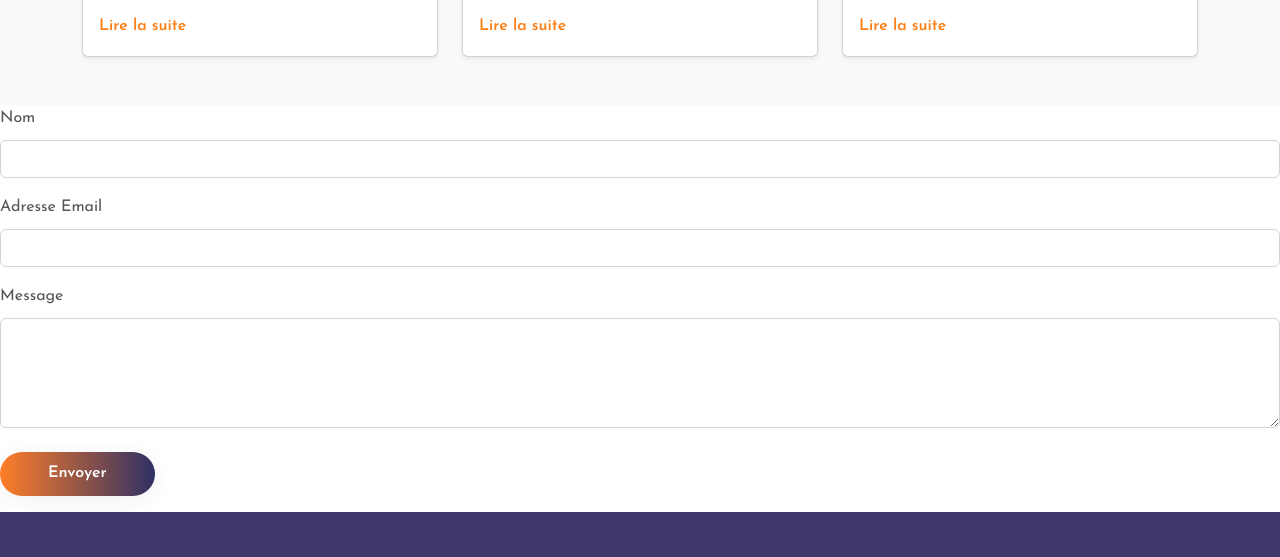
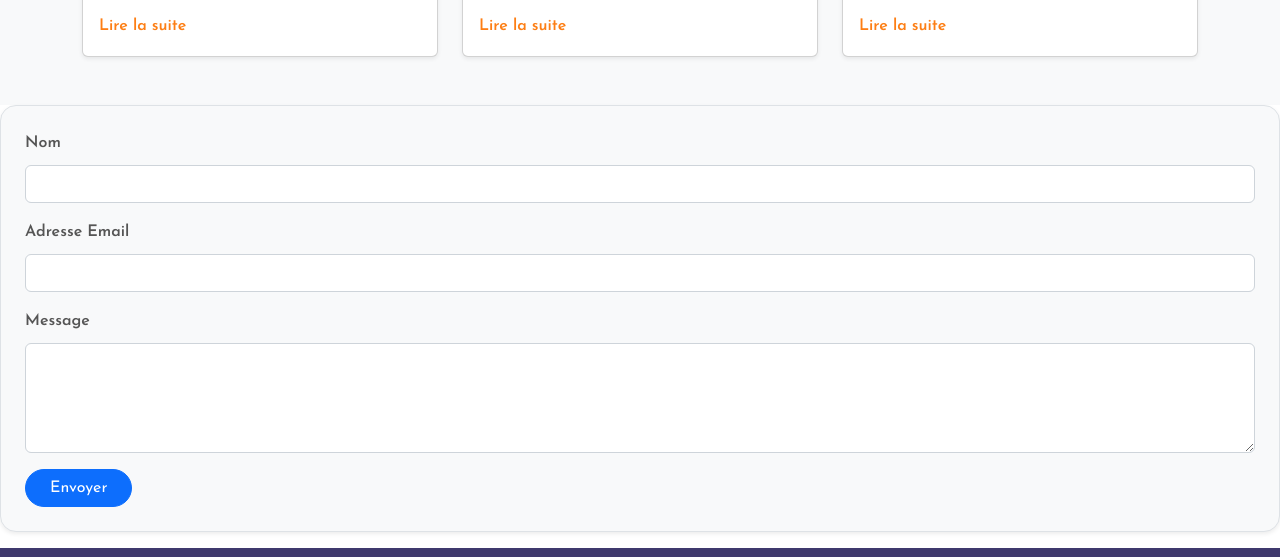
Before and after one commit to 558859/ibra_him, a website: page index2.html in a window 1280 px wide. Shown: the part 3808-4365 px from the top of the page. Drawn offline with nearby package versions, Linux system fonts and the light colour scheme.

Commit message:
dupliquer

```diff
--- a/index2.html
+++ b/index2.html
@@ -580,22 +580,24 @@
 
 
     <!-- ... -->
-<form id="contactForm">
+<form id="contactForm" class="p-4 border rounded-4 shadow-sm bg-light">
   <div class="mb-3">
-    <label for="name" class="form-label">Nom</label>
+    <label for="name" class="form-label fw-semibold">Nom</label>
     <input type="text" class="form-control" id="name" name="name" required>
   </div>
   <div class="mb-3">
-    <label for="email" class="form-label">Adresse Email</label>
+    <label for="email" class="form-label fw-semibold">Adresse Email</label>
     <input type="email" class="form-control" id="email" name="email" required>
   </div>
   <div class="mb-3">
-    <label for="message" class="form-label">Message</label>
+    <label for="message" class="form-label fw-semibold">Message</label>
     <textarea class="form-control" id="message" name="message" rows="4" required></textarea>
   </div>
-  <button type="submit" class="c-btn h-btn mt-2 py-2 px-5 rounded-pill text-white">Envoyer</button>
+  <button type="submit" class="btn btn-primary rounded-pill px-4">Envoyer</button>
 </form>
+
 <div id="form-message" class="mt-3"></div>
+
 <!-- ... -->
 
 </section>
```
